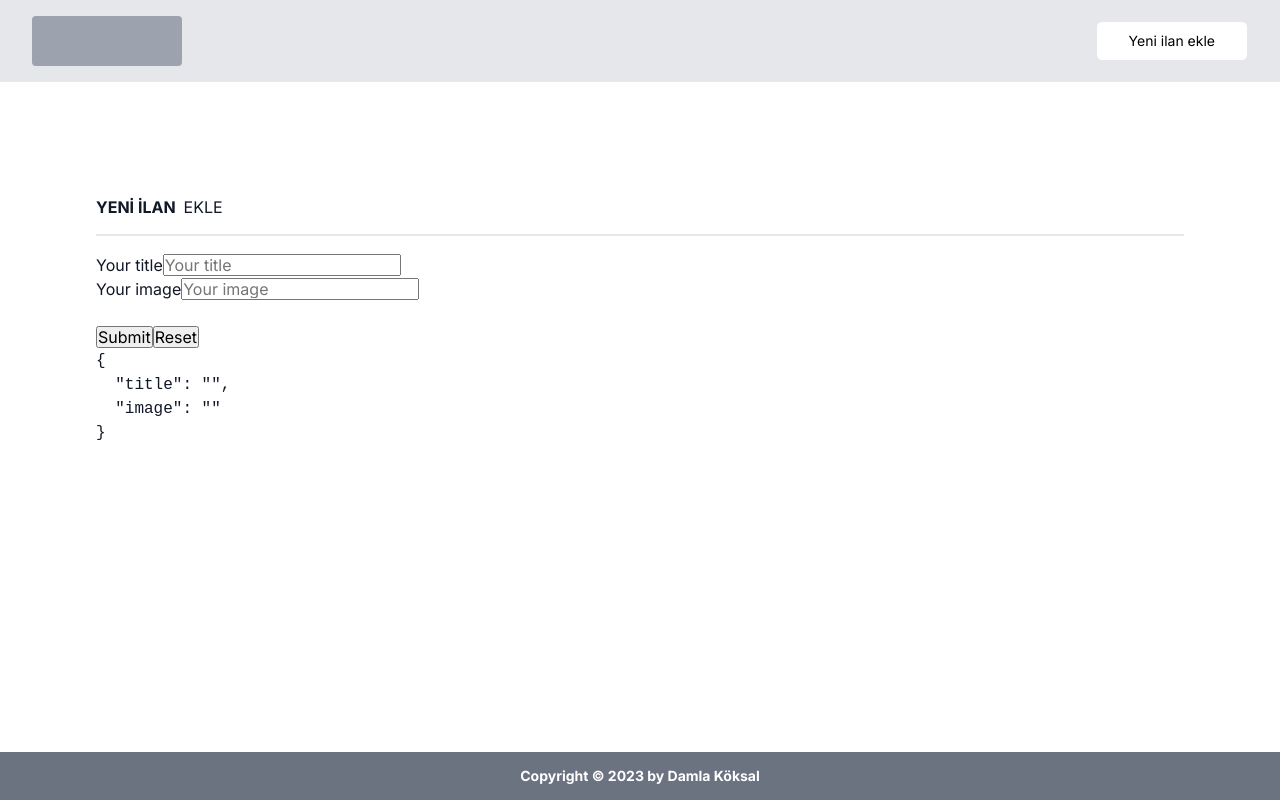
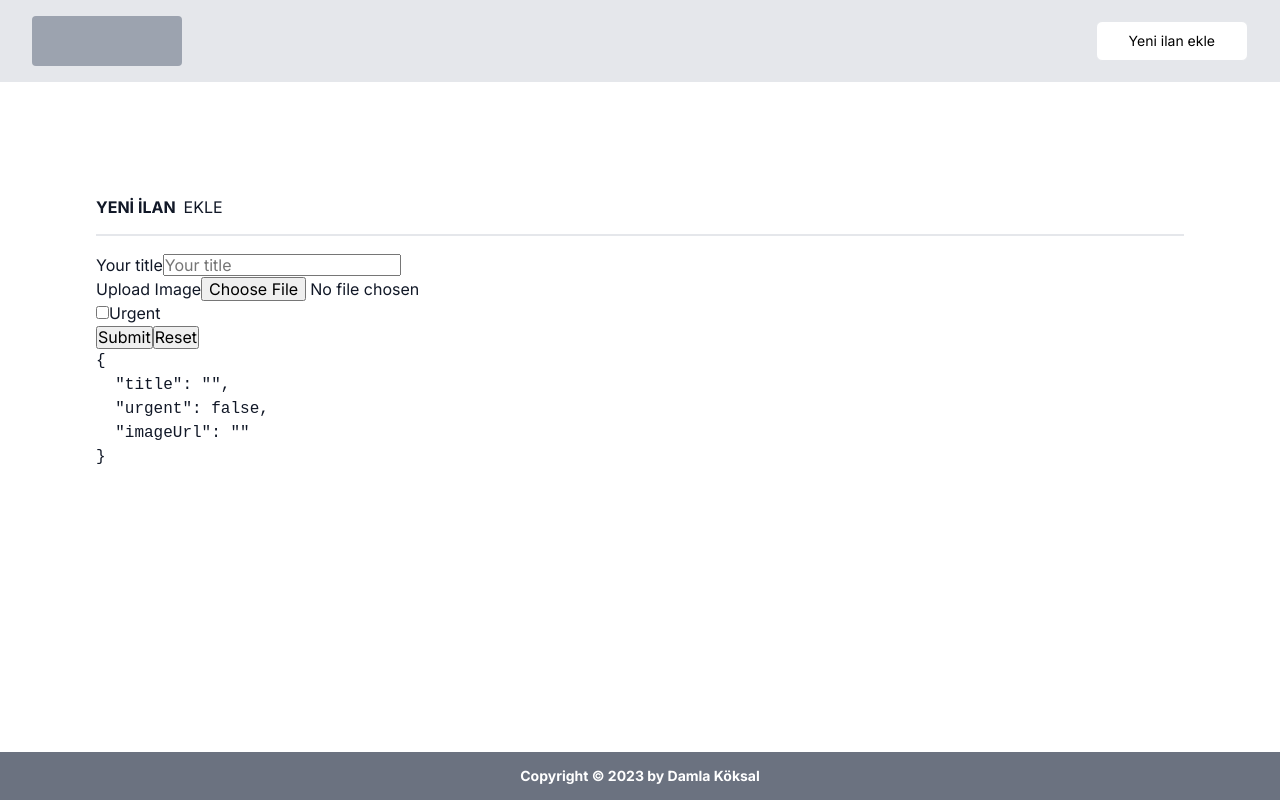
Before and after one commit to damla/ad-app, a Next.js app: page /add-advertisement in a window 1280 px wide. Built offline with nearby package versions, Linux system fonts and the light colour scheme.

Commit message:
feat[#3]: implement the AddAdvertisementForm

```diff
--- a/next.config.js
+++ b/next.config.js
@@ -1,4 +1,8 @@
 /** @type {import('next').NextConfig} */
-const nextConfig = {}
+const nextConfig = {
+  images: {
+    domains: ['res.cloudinary.com']
+  }
+}
 
 module.exports = nextConfig
--- a/package.json
+++ b/package.json
@@ -16,7 +16,9 @@
     "classnames": "^2.3.2",
     "eslint": "8.48.0",
     "eslint-config-next": "13.4.19",
+    "moment": "^2.29.4",
     "next": "13.4.7",
+    "next-cloudinary": "^4.21.0",
     "react": "18.2.0",
     "react-dom": "18.2.0",
     "react-hook-form": "^7.46.1",
--- a/src/components/add-advertisement/add-advertisement-form/add-advertisement-form.tsx
+++ b/src/components/add-advertisement/add-advertisement-form/add-advertisement-form.tsx
@@ -5,7 +5,7 @@ import {
   ADVERTISEMENT_VALIDATION_SCHEMA
 } from './validation'
 
-import type { AddAdvertisementFormData } from './validation'
+import { ChangeEvent } from 'react'
 import { useForm } from 'react-hook-form'
 import { yupResolver } from '@hookform/resolvers/yup'
 
@@ -15,19 +15,68 @@ const AddAdvertisementForm: React.FC = () => {
     defaultValues: ADVERTISEMENT_DEFAULT_VALUES
   }
 
-  const { register, handleSubmit, reset, formState, watch } =
-    useForm(formOptions)
+  const {
+    register,
+    handleSubmit,
+    reset,
+    formState,
+    setValue,
+    setError,
+    watch,
+    getValues
+  } = useForm(formOptions)
 
   const { errors } = formState
 
-  function onSubmit(data: AddAdvertisementFormData) {
-    alert('SUCCESS!!\n' + JSON.stringify(data, null, 4))
-    return false
+  const handleFileChange = async (e: ChangeEvent<HTMLInputElement>) => {
+    if (e.target.files && e.target.files[0]) {
+      const file = e.target.files[0]
+
+      // Check if file size exceeds 5MB
+      if (file.size > 5 * 1024 * 1024) {
+        setError('imageUrl', { message: "Görsel boyutu 5MB'dan büyük olamaz." })
+        return
+      }
+
+      // Check for accepted MIME types
+      if (file.type !== 'image/png' && file.type !== 'image/jpeg') {
+        setError('imageUrl', {
+          message: 'Lütfen png veya jpeg formatında görsel yükleyiniz.'
+        })
+        return
+      }
+
+      const formData = new FormData()
+      formData.append('file', e.target.files[0])
+      formData.append('upload_preset', 'ad-app')
+
+      try {
+        const response = await fetch(
+          'https://api.cloudinary.com/v1_1/dwqknejrz/upload/',
+          {
+            method: 'POST',
+            body: formData
+          }
+        )
+
+        const data = await response.json()
+        setValue('imageUrl', data.secure_url)
+      } catch (error) {
+        console.error(error)
+      }
+    }
+  }
+
+  const onSubmit = () => {
+    const advertisementData = watch()
+    // addToLocalStorage(advertisementData)
+
+    reset()
   }
 
   return (
-    <div className='container'>
-      <form className='form' onSubmit={handleSubmit(onSubmit)}>
+    <div>
+      <form onSubmit={handleSubmit(onSubmit)}>
         <div>
           {errors.title && <p>{errors.title.message}</p>}
           <label htmlFor='title'>Your title</label>
@@ -38,23 +87,33 @@ const AddAdvertisementForm: React.FC = () => {
             {...register('title')}
           />
         </div>
+
         <div>
-          {errors.image && <p>{errors.image.message}</p>}
-          <label htmlFor='title'>Your image</label>
+          {errors.imageUrl && <p>{errors.imageUrl.message}</p>}
+          <label htmlFor='imageUrl'>Upload Image</label>
           <input
-            type='name'
-            id='image'
-            placeholder='Your image'
-            {...register('image')}
+            type='file'
+            id='imageUrl'
+            name='imageUrl'
+            accept='image/png, image/jpeg'
+            onChange={handleFileChange}
           />
         </div>
-        <br />
+        <div>
+          <input
+            id='urgent'
+            type='checkbox'
+            checked={getValues('urgent')}
+            {...register('urgent')}
+          />
+          <label htmlFor='urgent'>Urgent</label>
+        </div>
+
         <button type='submit'>Submit</button>
         <button type='button' onClick={() => reset()}>
           Reset
         </button>
       </form>
-
       <pre>{JSON.stringify(watch(), null, 2)}</pre>
     </div>
   )
--- a/src/components/add-advertisement/add-advertisement-form/validation.ts
+++ b/src/components/add-advertisement/add-advertisement-form/validation.ts
@@ -6,10 +6,12 @@ export type AddAdvertisementFormData = yup.InferType<
 
 export const ADVERTISEMENT_DEFAULT_VALUES: AddAdvertisementFormData = {
   title: '',
-  image: ''
+  urgent: false,
+  imageUrl: ''
 }
 
 export const ADVERTISEMENT_VALIDATION_SCHEMA = yup.object().shape({
-  title: yup.string().required('Title is required'),
-  image: yup.string().required('Image is required')
+  title: yup.string().required('Lütfen bir başlık giriniz.'),
+  urgent: yup.boolean().required('Lütfen aciliyet durumunu seçiniz.'),
+  imageUrl: yup.string().required('Lütfen bir görsel yükleyiniz.')
 })
--- a/src/types.ts
+++ b/src/types.ts
@@ -4,7 +4,7 @@ export interface Advertisement {
   favoriteCount: number
   urgent: boolean
   lastUpdated: Date
-  image: string // Base64 encoded
+  imageUrl: string
 }
 
 export enum ToastActionTypes {
--- a/src/utils/helper.ts
+++ /dev/null
@@ -1,6 +0,0 @@
-export const dateTimeFormat = (date: Date) => {
-  const fullTime = date.toLocaleTimeString('tr')
-  const [hours, minutes] = fullTime.split(/[:\s]/)
-
-  return `${date.getDay()}.${date.getMonth()}.${date.getFullYear()} ${hours}:${minutes}`
-}
```
Also changed, not shown: src/components/homepage/card/card.tsx (+15 -8 lines), 1 other file (tests, documents, lock files or other folders).
